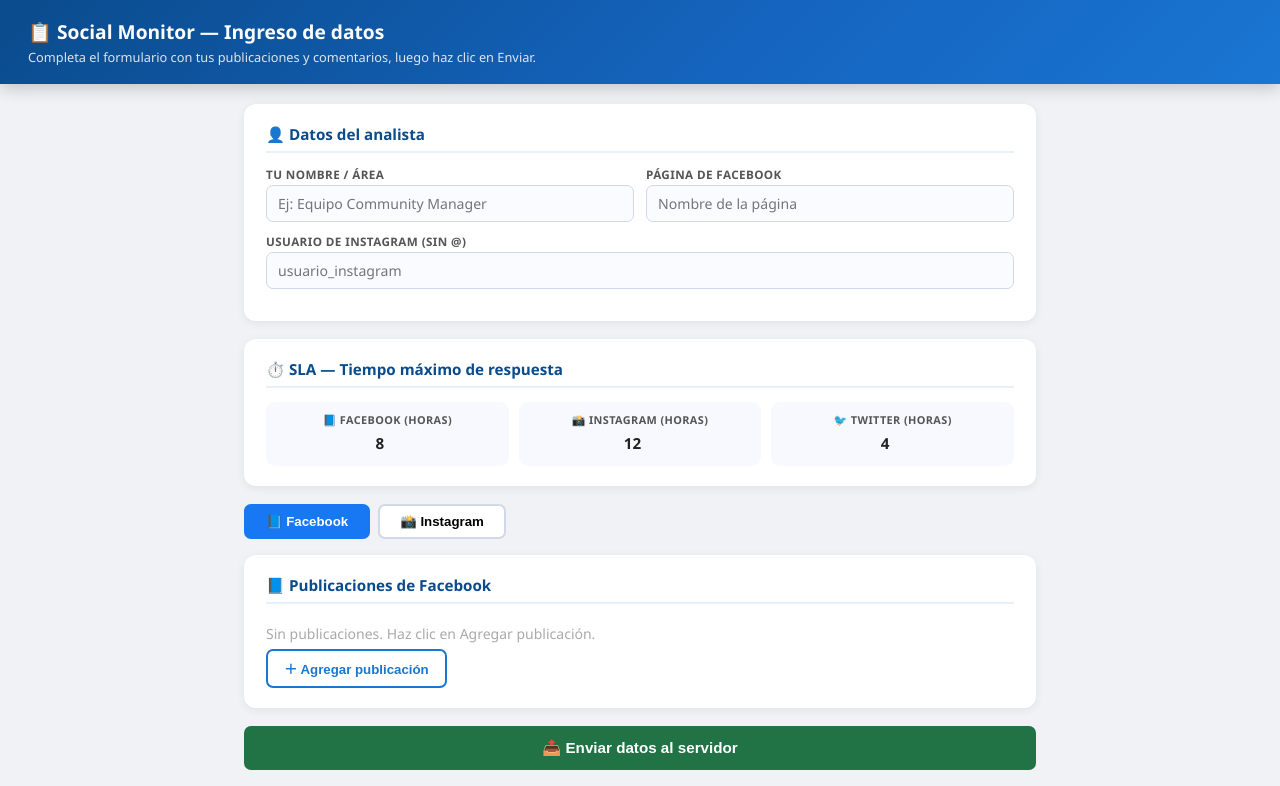
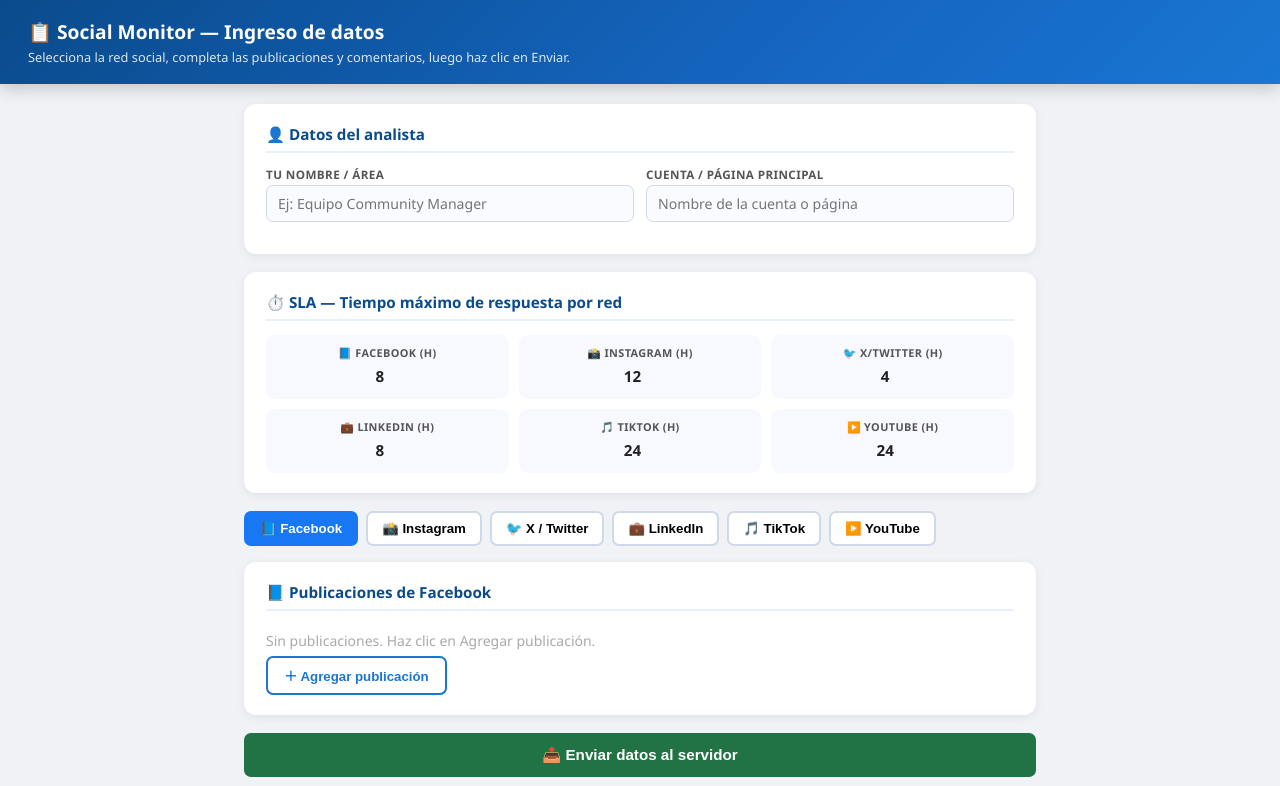
Before and after one commit to jromerolara26-coder/social-monitor, a Flask app: page /formulario in a window 1280 px wide. Shown: the top 786 px of the page. Run offline with Flask 3, Linux system fonts and the light colour scheme; some libraries are stand-ins or nearby versions.

Commit message:
Add LinkedIn, TikTok, YouTube to all platform handlers

```diff
--- a/app.py
+++ b/app.py
@@ -166,9 +166,11 @@
         conn.close()
     if not rows:
         return None, []
-    consolidado = {"twitter": [], "facebook": [], "instagram": []}
+    consolidado = {"twitter": [], "facebook": [], "instagram": [],
+                   "linkedin": [], "tiktok": [], "youtube": []}
     analistas   = []
-    sla_final   = {"facebook": 8, "instagram": 12, "twitter": 4}
+    sla_final   = {"facebook": 8, "instagram": 12, "twitter": 4,
+                   "linkedin": 8, "tiktok": 24, "youtube": 24}
     for row in rows:
         try:
             d = json.loads(row["datos"])
@@ -179,6 +181,9 @@
             consolidado["facebook"]  += d.get("facebook",  [])
             consolidado["instagram"] += d.get("instagram", [])
             consolidado["twitter"]   += d.get("twitter",   [])
+            consolidado["linkedin"]  += d.get("linkedin",  [])
+            consolidado["tiktok"]    += d.get("tiktok",    [])
+            consolidado["youtube"]   += d.get("youtube",   [])
         except Exception:
             continue
     return consolidado, analistas, sla_final
@@ -199,6 +204,9 @@
         "facebook":  config.get("facebook",  {}).get("sla_horas", 8),
         "instagram": config.get("instagram", {}).get("sla_horas", 12),
         "twitter":   config.get("twitter",   {}).get("sla_horas", 4),
+        "linkedin":  config.get("linkedin",  {}).get("sla_horas", 8),
+        "tiktok":    config.get("tiktok",    {}).get("sla_horas", 24),
+        "youtube":   config.get("youtube",   {}).get("sla_horas", 24),
     }
     return render_template("formulario.html", sla=sla)
 
@@ -214,6 +222,9 @@
         "twitter":   body.get("twitter",   []),
         "facebook":  body.get("facebook",  []),
         "instagram": body.get("instagram", []),
+        "linkedin":  body.get("linkedin",  []),
+        "tiktok":    body.get("tiktok",    []),
+        "youtube":   body.get("youtube",   []),
     }, ensure_ascii=False)
     conn = get_db()
     try:
--- a/templates/formulario.html
+++ b/templates/formulario.html
@@ -7,8 +7,7 @@
 <style>
 *{box-sizing:border-box;margin:0;padding:0}
 body{font-family:'Segoe UI',Arial,sans-serif;background:#f0f2f5;color:#1a1a2e;font-size:14px}
-.hdr{background:linear-gradient(135deg,#0a4b8c,#1565c0 60%,#1976d2);color:#fff;
-  padding:18px 28px;box-shadow:0 4px 16px rgba(0,0,0,.2)}
+.hdr{background:linear-gradient(135deg,#0a4b8c,#1565c0 60%,#1976d2);color:#fff;padding:18px 28px;box-shadow:0 4px 16px rgba(0,0,0,.2)}
 .hdr h1{font-size:1.2rem;font-weight:800}
 .hdr p{font-size:.8rem;opacity:.85;margin-top:3px}
 .main{max-width:820px;margin:0 auto;padding:20px 14px}
@@ -28,11 +27,10 @@
 .btn-o{background:#fff;color:#1976d2;border:2px solid #1976d2}.btn-o:hover{background:#e8f0fe}
 .btn-sm{padding:4px 11px;font-size:.75rem}
 .btn-bl{width:100%;justify-content:center;padding:13px;font-size:.95rem}
-.tabs{display:flex;gap:8px;margin-bottom:16px}
-.tab{padding:8px 20px;border-radius:7px;border:2px solid #d0d9e8;font-weight:700;font-size:.83rem;cursor:pointer;background:#fff}
-.tab.fb.on{background:#1877F2;color:#fff;border-color:#1877F2}
-.tab.ig.on{background:#C13584;color:#fff;border-color:#C13584}
-.tab:not(.on):hover{border-color:#1976d2;color:#1976d2}
+.tabs{display:flex;flex-wrap:wrap;gap:8px;margin-bottom:16px}
+.tab{padding:8px 14px;border-radius:7px;border:2px solid #d0d9e8;font-weight:700;font-size:.83rem;cursor:pointer;background:#fff;transition:.15s}
+.tab:hover{border-color:#1976d2;color:#1976d2}
+.tab.on{color:#fff}
 .pub{border:2px solid #e8f0fe;border-radius:10px;padding:16px;margin-bottom:14px;position:relative}
 .pub-n{font-size:.7rem;font-weight:800;color:#888;text-transform:uppercase;margin-bottom:8px}
 .pr{position:absolute;top:12px;right:12px}
@@ -43,7 +41,7 @@
 .rb.on{display:block}
 .tbadge{display:inline-block;margin-top:5px;padding:3px 9px;border-radius:16px;font-size:.72rem;font-weight:700}
 .tok{background:#e8f9ee;color:#217346}.twarn{background:#fff3e0;color:#e65100}
-.sla-g{display:grid;grid-template-columns:repeat(3,1fr);gap:10px}
+.sla-grid{display:grid;grid-template-columns:repeat(3,1fr);gap:10px}
 .sla-i{text-align:center;background:#f8f9ff;border-radius:9px;padding:10px}
 .sla-i label{text-align:center;font-size:.68rem}
 .sla-i input{text-align:center;font-weight:700;font-size:.95rem;border:none;background:transparent;padding:3px}
@@ -51,13 +49,13 @@
 #msg{border-radius:9px;padding:12px 16px;margin-bottom:14px;display:none;font-size:.85rem}
 .msg-ok{background:#e8f5e9;border:1px solid #a5d6a7;color:#2e7d32}
 .msg-err{background:#fce8e8;border:1px solid #ef9a9a;color:#c62828}
-@media(max-width:600px){.g2,.g3{grid-template-columns:1fr}.sla-g{grid-template-columns:1fr}}
+@media(max-width:600px){.g2,.g3{grid-template-columns:1fr}.sla-grid{grid-template-columns:1fr 1fr}}
 </style>
 </head>
 <body>
 <header class="hdr">
   <h1>📋 Social Monitor — Ingreso de datos</h1>
-  <p>Completa el formulario con tus publicaciones y comentarios, luego haz clic en Enviar.</p>
+  <p>Selecciona la red social, completa las publicaciones y comentarios, luego haz clic en Enviar.</p>
 </header>
 
 <div class="main">
@@ -68,28 +66,30 @@
     <div class="g2">
       <div class="f"><label>Tu nombre / área</label>
         <input id="analista" type="text" placeholder="Ej: Equipo Community Manager"></div>
-      <div class="f"><label>Página de Facebook</label>
-        <input id="fb_nombre" type="text" placeholder="Nombre de la página"></div>
+      <div class="f"><label>Cuenta / página principal</label>
+        <input id="cuenta_nombre" type="text" placeholder="Nombre de la cuenta o página"></div>
     </div>
-    <div class="f"><label>Usuario de Instagram (sin @)</label>
-      <input id="ig_nombre" type="text" placeholder="usuario_instagram"></div>
   </div>
 
   <div class="card">
-    <div class="sec">⏱️ SLA — Tiempo máximo de respuesta</div>
-    <div class="sla-g">
-      <div class="sla-i"><label>📘 Facebook (horas)</label>
-        <input id="sla_fb" type="number" value="{{ sla.facebook }}" min="1"></div>
-      <div class="sla-i"><label>📸 Instagram (horas)</label>
-        <input id="sla_ig" type="number" value="{{ sla.instagram }}" min="1"></div>
-      <div class="sla-i"><label>🐦 Twitter (horas)</label>
-        <input id="sla_tw" type="number" value="{{ sla.twitter }}" min="1"></div>
+    <div class="sec">⏱️ SLA — Tiempo máximo de respuesta por red</div>
+    <div class="sla-grid">
+      <div class="sla-i"><label>📘 Facebook (h)</label><input id="sla_facebook"   type="number" value="{{ sla.facebook }}"  min="1"></div>
+      <div class="sla-i"><label>📸 Instagram (h)</label><input id="sla_instagram" type="number" value="{{ sla.instagram }}" min="1"></div>
+      <div class="sla-i"><label>🐦 X/Twitter (h)</label><input id="sla_twitter"   type="number" value="{{ sla.twitter }}"   min="1"></div>
+      <div class="sla-i"><label>💼 LinkedIn (h)</label><input id="sla_linkedin"   type="number" value="8"  min="1"></div>
+      <div class="sla-i"><label>🎵 TikTok (h)</label><input id="sla_tiktok"     type="number" value="24" min="1"></div>
+      <div class="sla-i"><label>▶️ YouTube (h)</label><input id="sla_youtube"    type="number" value="24" min="1"></div>
     </div>
   </div>
 
-  <div class="tabs">
-    <button class="tab fb on" onclick="cambiarPlat('facebook')">📘 Facebook</button>
-    <button class="tab ig"    onclick="cambiarPlat('instagram')">📸 Instagram</button>
+  <div class="tabs" id="tabs-bar">
+    <button class="tab on" data-plat="facebook"  onclick="cambiarPlat('facebook')">📘 Facebook</button>
+    <button class="tab"    data-plat="instagram"  onclick="cambiarPlat('instagram')">📸 Instagram</button>
+    <button class="tab"    data-plat="twitter"    onclick="cambiarPlat('twitter')">🐦 X / Twitter</button>
+    <button class="tab"    data-plat="linkedin"   onclick="cambiarPlat('linkedin')">💼 LinkedIn</button>
+    <button class="tab"    data-plat="tiktok"     onclick="cambiarPlat('tiktok')">🎵 TikTok</button>
+    <button class="tab"    data-plat="youtube"    onclick="cambiarPlat('youtube')">▶️ YouTube</button>
   </div>
 
   <div class="card">
@@ -102,16 +102,27 @@
 </div>
 
 <script>
+const PLATS = {
+  facebook:  {icon:'📘', label:'Facebook',    color:'#1877F2'},
+  instagram: {icon:'📸', label:'Instagram',   color:'#C13584'},
+  twitter:   {icon:'🐦', label:'X / Twitter', color:'#14171A'},
+  linkedin:  {icon:'💼', label:'LinkedIn',    color:'#0A66C2'},
+  tiktok:    {icon:'🎵', label:'TikTok',      color:'#010101'},
+  youtube:   {icon:'▶️', label:'YouTube',     color:'#FF0000'},
+};
+
 let plat = 'facebook';
-let cnt  = {facebook:0, instagram:0};
-let data = {twitter:[], facebook:[], instagram:[]};
+let cnt  = Object.fromEntries(Object.keys(PLATS).map(p=>[p,0]));
+let data = Object.fromEntries(Object.keys(PLATS).map(p=>[p,[]]));
+
+function getSLA(p){ return +(document.getElementById('sla_'+p)||{}).value || 8; }
 
 const TEMAS = {
   'crédito / pago':['crédito','credito','cuota','pago','deuda','mora','cobro'],
   'beca / condonación':['beca','condonación','condonacion','subsidio'],
   'trámites / portal':['portal','trámite','tramite','solicitud','sistema'],
-  'atención al cliente':['atención','atencion','servicio','demora','espera','chat'],
-  'reclamo / queja':['reclamo','queja','problema','error','terrible','injusto'],
+  'atención al cliente':['atención','atencion','servicio','demora','espera'],
+  'reclamo / queja':['reclamo','queja','problema','error','terrible'],
   'posgrado / internacional':['posgrado','maestría','maestria','exterior','internacional'],
 };
 function tema(txt){
@@ -126,14 +137,29 @@
   if(w>=10) return {score:2,nivel:'Parcial',motivo:'Respuesta presente'};
   return {score:1,nivel:'Genérica',motivo:'Respuesta muy corta'};
 }
+function emocion(txt){
+  const t=(txt||'').toLowerCase();
+  const CRIT=['queja','reclamo','estafa','inaceptable','indignante','fraude','denuncia'];
+  const NEG=['malo','terrible','pésimo','pesimo','horrible','frustrado','decepción','error','demora'];
+  const POS=['gracias','excelente','genial','perfecto','satisfecho','encantado','agradecido'];
+  if(CRIT.some(w=>t.includes(w))) return 'Crítico';
+  if(NEG.some(w=>t.includes(w)))  return 'Negativo';
+  if(POS.some(w=>t.includes(w)))  return 'Positivo';
+  return 'Neutro';
+}
 function diffMin(a,b){return Math.abs((new Date(b)-new Date(a))/60000);}
 function fmtT(m){if(!m&&m!==0)return '';const h=Math.floor(m/60),mm=Math.round(m%60);return h?`${h}h ${mm}min`:`${mm}min`;}
 
 function cambiarPlat(p){
   plat=p;
-  document.querySelectorAll('.tab').forEach(t=>t.classList.remove('on'));
-  document.querySelector(`.tab.${p==='facebook'?'fb':'ig'}`).classList.add('on');
-  document.getElementById('plat-titulo').textContent=p==='facebook'?'📘 Publicaciones de Facebook':'📸 Publicaciones de Instagram';
+  document.querySelectorAll('.tab').forEach(t=>{
+    const tp=t.dataset.plat;
+    const info=PLATS[tp];
+    t.classList.toggle('on',tp===p);
+    t.style.background = tp===p ? info.color : '';
+    t.style.borderColor = tp===p ? info.color : '';
+  });
+  document.getElementById('plat-titulo').textContent=`${PLATS[p].icon} Publicaciones de ${PLATS[p].label}`;
   renderPubs();
 }
 
@@ -173,7 +199,7 @@
 
 function renderComs(p){
   if(!p.comentarios.length) return '<p style="color:#aaa;font-size:.76rem;padding:4px 0">Sin comentarios aún.</p>';
-  const slaH=plat==='facebook'?+document.getElementById('sla_fb').value:+document.getElementById('sla_ig').value;
+  const slaH=getSLA(plat);
   return p.comentarios.map((c,i)=>{
     let badge='';
     if(c.respondido&&c.fecha&&c.fecha_resp){
@@ -233,34 +259,56 @@
 function updBadge(pid,cid){
   const p=data[plat].find(x=>x._id===pid);if(!p)return;
   const c=p.comentarios.find(x=>x._cid===cid);if(!c||!c.fecha||!c.fecha_resp)return;
-  const slaH=plat==='facebook'?+document.getElementById('sla_fb').value:+document.getElementById('sla_ig').value;
+  const slaH=getSLA(plat);
   const m=diffMin(c.fecha,c.fecha_resp),ok=m<=slaH*60;
   const el=document.getElementById(`bdg_${cid}`);
   if(el)el.innerHTML=`<span class="tbadge ${ok?'tok':'twarn'}">⏱ ${fmtT(m)} — ${ok?'✅ dentro del SLA':'⚠️ fuera del SLA'}</span>`;
 }
 
 function buildPayload(){
-  const sla={facebook:+document.getElementById('sla_fb').value||8,instagram:+document.getElementById('sla_ig').value||12,twitter:+document.getElementById('sla_tw').value||4};
-  const res={twitter:[],facebook:[],instagram:[]};
-  ['facebook','instagram'].forEach(p=>{
+  const sla=Object.fromEntries(Object.keys(PLATS).map(p=>[p,getSLA(p)]));
+  const res=Object.fromEntries(Object.keys(PLATS).map(p=>[p,[]]));
+
+  Object.keys(PLATS).forEach(p=>{
     (data[p]||[]).forEach((pub,pi)=>{
+      const slaH=getSLA(p);
       const coms=(pub.comentarios||[]).map(c=>{
         const resp=!!c.respondido;
         let t=null,cumple=null;
-        if(resp&&c.fecha&&c.fecha_resp){t=Math.round(diffMin(c.fecha,c.fecha_resp)*10)/10;cumple=t<=sla[p]*60;}
-        return{usuario:c.usuario||'Usuario',texto:c.texto||'',fecha:c.fecha?new Date(c.fecha).toISOString():new Date().toISOString(),
-          respondido:resp,tiempo_respuesta_min:t,texto_respuesta:resp?(c.texto_resp||''):null,
-          tema:tema(c.texto||''),calidad:calidad(resp?(c.texto_resp||''):''),cumple_sla:cumple};
+        if(resp&&c.fecha&&c.fecha_resp){t=Math.round(diffMin(c.fecha,c.fecha_resp)*10)/10;cumple=t<=slaH*60;}
+        return{
+          usuario:c.usuario||'Usuario',
+          texto:c.texto||'',
+          fecha:c.fecha?new Date(c.fecha).toISOString():new Date().toISOString(),
+          respondido:resp,
+          tiempo_respuesta_min:t,
+          texto_respuesta:resp?(c.texto_resp||''):null,
+          tema:tema(c.texto||''),
+          emocion:emocion(c.texto||''),
+          calidad:calidad(resp?(c.texto_resp||''):''),
+          cumple_sla:cumple
+        };
       });
-      res[p].push({id:`${p.substring(0,2).toUpperCase()}_${String(pi+1).padStart(3,'0')}_${Date.now()}`,
-        texto:pub.texto||'(Sin texto)',fecha:pub.fecha?new Date(pub.fecha).toISOString():new Date().toISOString(),
-        likes:pub.likes||0,shares:pub.shares||0,replies_total:coms.length,comentarios:coms,
-        url:pub.url||`https://www.${p}.com/${p==='facebook'?document.getElementById('fb_nombre').value:document.getElementById('ig_nombre').value}`});
+      res[p].push({
+        id:`${p.substring(0,2).toUpperCase()}_${String(pi+1).padStart(3,'0')}_${Date.now()}`,
+        texto:pub.texto||'(Sin texto)',
+        fecha:pub.fecha?new Date(pub.fecha).toISOString():new Date().toISOString(),
+        likes:pub.likes||0,shares:pub.shares||0,
+        replies_total:coms.length,
+        comentarios:coms,
+        url:pub.url||`https://www.${p}.com/`
+      });
     });
   });
-  return{_meta:{analista:document.getElementById('analista').value||'Anónimo',
-    fb_cuenta:document.getElementById('fb_nombre').value,ig_cuenta:document.getElementById('ig_nombre').value,sla,
-    generado:new Date().toISOString()},...res};
+
+  return{
+    _meta:{
+      analista:document.getElementById('analista').value||'Anónimo',
+      cuenta:document.getElementById('cuenta_nombre').value,
+      sla, generado:new Date().toISOString()
+    },
+    ...res
+  };
 }
 
 function showMsg(txt,ok){
@@ -271,7 +319,7 @@
 }
 
 async function enviar(){
-  const total=data.facebook.length+data.instagram.length;
+  const total=Object.values(data).reduce((s,arr)=>s+arr.length,0);
   if(total===0){showMsg('⚠️ No hay publicaciones ingresadas.',false);return;}
   const payload=buildPayload();
   try{
@@ -279,13 +327,15 @@
     const d=await r.json();
     if(d.ok){
       showMsg('✅ '+d.mensaje+' El administrador puede generar el reporte cuando todos hayan enviado.',true);
-      data={twitter:[],facebook:[],instagram:[]};cnt={facebook:0,instagram:0};
+      data=Object.fromEntries(Object.keys(PLATS).map(p=>[p,[]]));
+      cnt=Object.fromEntries(Object.keys(PLATS).map(p=>[p,0]));
       renderPubs();
     } else showMsg('❌ '+d.mensaje,false);
   } catch(e){showMsg('❌ Error de conexión: '+e.message,false);}
 }
 
-renderPubs();
+// Inicializar tab activo con color
+cambiarPlat('facebook');
 </script>
 </body>
 </html>
```
